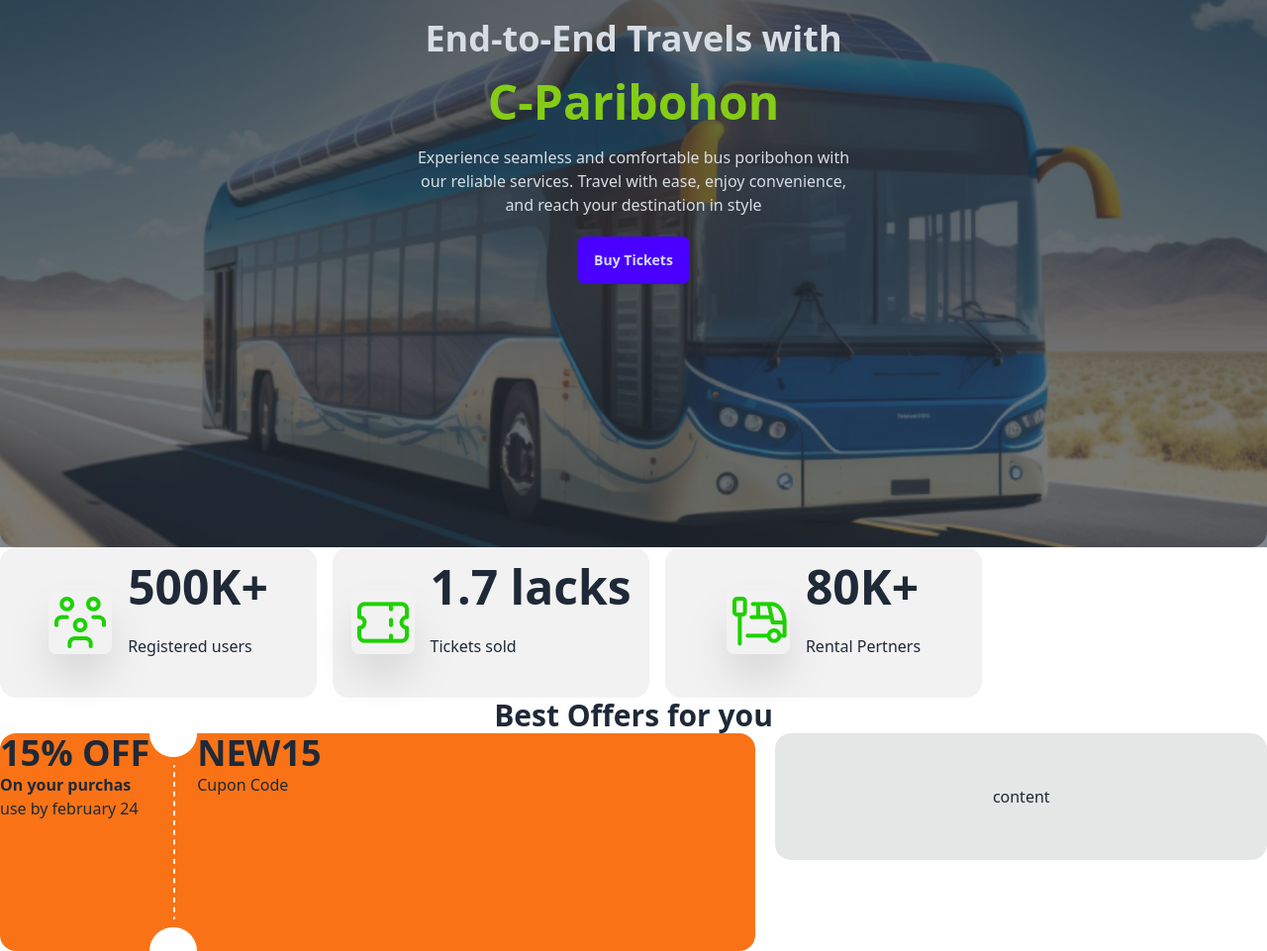
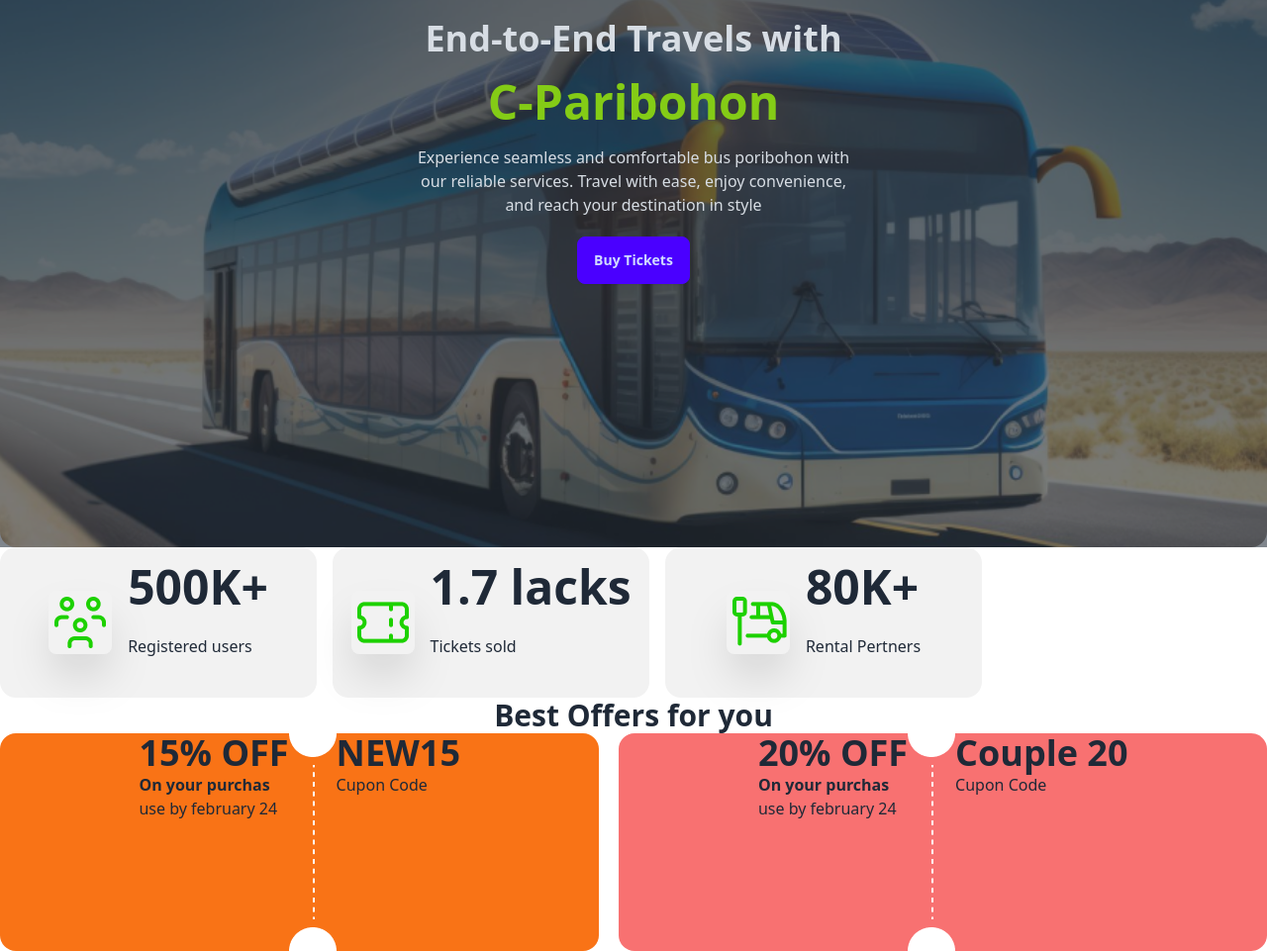
Before and after one commit to Afia245/assignment5-repo, a plain HTML site: page index.html in a window 1280 px wide. Shown: the part 315-1276 px from the top of the page at 99% size. Drawn offline with nearby package versions, Linux system fonts and the light colour scheme.

Commit message:
another code

```diff
--- a/index.html
+++ b/index.html
@@ -111,7 +111,7 @@
         <div>
             <h1 class="text-3xl text-center font-bold">Best Offers for you</h1>
             <div class="flex flex-col w-full lg:flex-row">
-                <div class="grid flex-grow h-50 card bg-orange-500 rounded-box place-items-cente mr-5 ">
+                <div class="grid flex-grow h-50 card bg-orange-500 rounded-box place-items-center mr-5 ">
                     <div class="cupon1">
                       <div class="mr-0">
                           <h3 class="text-4xl text-center font-bold">15% OFF</h3>
@@ -128,7 +128,22 @@
                     </div>
                 </div>
 
-                <div class="grid flex-grow h-32 card bg-base-300 rounded-box place-items-center">content</div>
+                <div class="grid flex-grow h-50 card bg-red-400 rounded-box place-items-center">
+                    <div class="cupon1">
+                        <div class="mr-0">
+                            <h3 class="text-4xl text-center font-bold">20% OFF</h3>
+                            <h6 class="font-bold">On your purchas</h6>
+                            <p>use by february 24</p>
+                        </div>
+                        <div>
+                           <img src="images/cupon-devider.png" alt="" srcset="">
+                        </div>
+                        <div>
+                           <h1 class="text-4xl text-center font-bold">Couple 20</h1>
+                           <p>Cupon Code</p>
+                        </div>
+                      </div>
+                </div>
               </div>
         </div>
     </main>
```
